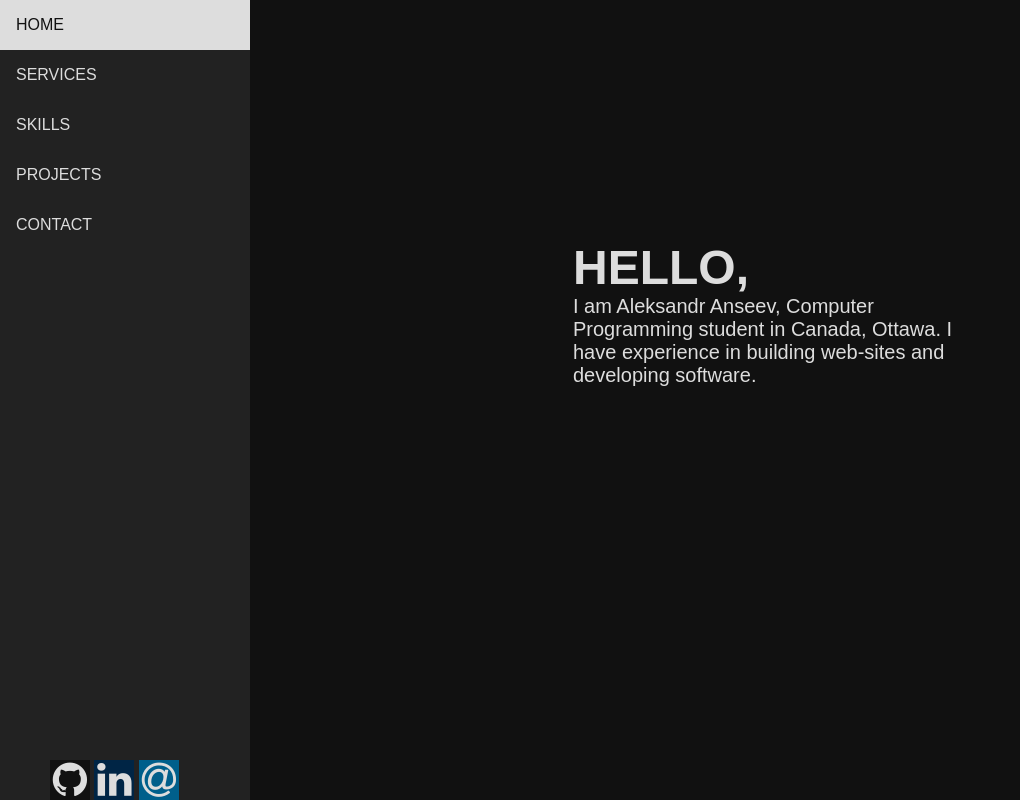
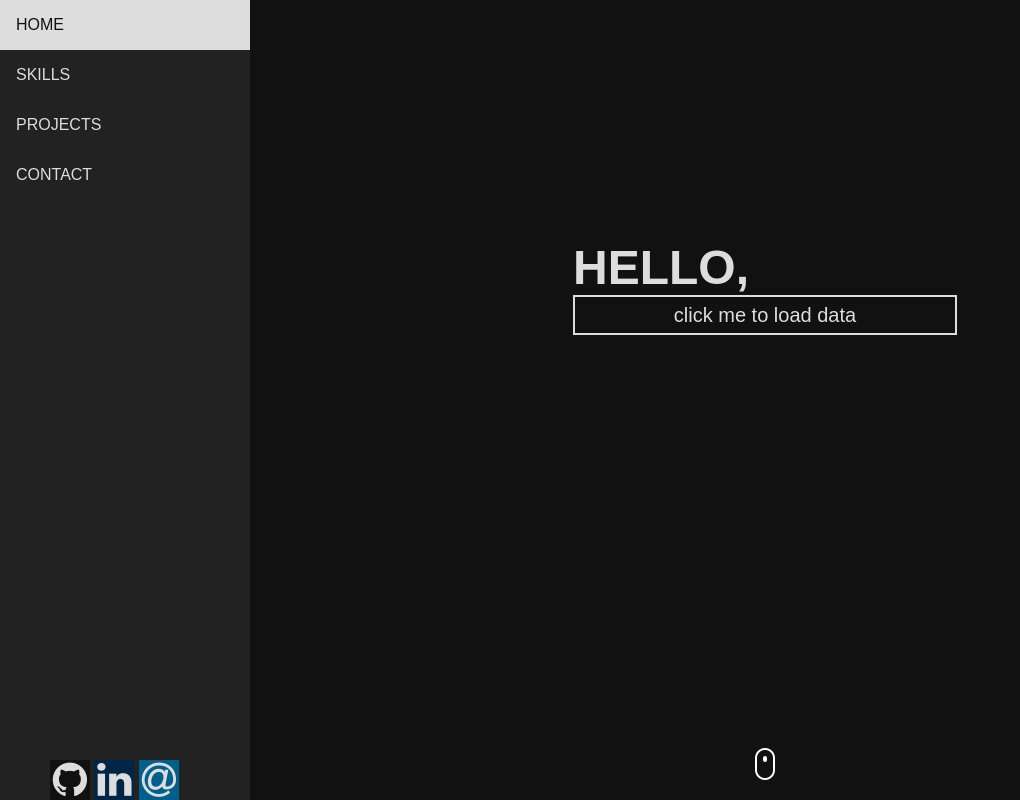
Before and after one commit to Dezwix/Web-Resume, a plain HTML site: page main-page/index.html in a window 1280 px wide. Shown: the whole page, without its empty margins (0-1020 px from the left). Drawn offline with Linux system fonts and the light colour scheme.

Commit message:
Header commit
Completed menu and first window

```diff
--- a/main-page/index.html
+++ b/main-page/index.html
@@ -9,11 +9,10 @@
     </head>
     <body>
         <div id="sidenav">
-            <a href="#" class="link active">HOME</a>
-            <a href="#" class="link">SERVICES</a>
-            <a href="#" class="link">SKILLS</a>
-            <a href="#" class="link">PROJECTS</a>
-            <a href="#" class="link">CONTACT</a>
+            <a href="#home" class="link active">HOME</a>
+            <a href="#skills" class="link">SKILLS</a>
+            <a href="#projects" class="link">PROJECTS</a>
+            <a href="#contact" class="link">CONTACT</a>
             <div class="footer">
                 <ul class="social-icons list-inline">
                     <li class="list-inline-item">
@@ -30,27 +29,24 @@
           </div>
 
           <div class="content">
-            <div class="heading">
+            <div class="heading" id="home">
                 <h1>HELLO,</h1>
-                <p>I am Aleksandr Anseev, Computer Programming student
-                    in Canada, Ottawa. I have experience in building
-                    web-sites and developing software.
-                </p>
+                <button onclick="typeWriter()" id="typeBtn">click me to load data</button>
+                <p id="type"></p>
+                <span class="container">
+                    <img src="../images/mouse-icon.png" width="32px" height="32px" class="mouse-icon">
+                </span>
             </div>
             <hr class="break-line">
-            <div class="second">
-                <h1>SERVICES</h1>
-            </div>
-            <hr class="break-line">
-            <div class="second">
+            <div class="second" id="skills">
                 <h1>SKILLS</h1>
             </div>
             <hr class="break-line">
-            <div class="second">
+            <div class="second" id="projects">
                 <h1>PROJECTS</h1>
             </div>
             <hr class="break-line">
-            <div class="second">
+            <div class="second" id="contact">
                 <h1>CONTACT</h1>
             </div>
           </div>
--- a/main-page/script.js
+++ b/main-page/script.js
@@ -7,3 +7,20 @@ for (var i = 0; i < links.length; i++) {
         this.className += " active";
     });
 }
+
+var i = 0;
+var txt = 'I am Aleksandr Anseev, Computer Programming student in Canada, Ottawa. I have experience in building web-sites and developing software. More information about my skills and epxerience you can find below!';
+var speed = 50;
+var btnOpacity = 1;
+
+function typeWriter() {
+  if (i < txt.length) {
+    document.getElementById("type").innerHTML += txt.charAt(i);
+    i++;
+    setTimeout(typeWriter, speed);
+    if(btnOpacity > 0) {
+        btnOpacity -= 0.1;
+        document.getElementById("typeBtn").style.opacity = btnOpacity;
+    }
+  }
+}
--- a/main-page/style.css
+++ b/main-page/style.css
@@ -3,6 +3,8 @@
     padding: 0;
     box-sizing: border-box;
 }
+
+html { scroll-behavior: smooth; }
 
 body {
     margin: 0;
@@ -10,6 +12,18 @@ body {
     font-family: Arial, Helvetica, sans-serif;
     background-color: #111;
     color: #ddd;
+}
+
+button {
+    background-color: #111;
+    color: #ddd;
+    border: 2px #ddd solid;
+}
+
+#typeBtn {
+    width: 100%;
+    height: 40px;
+    font-size: 20px;
 }
 
 h1 {
@@ -54,6 +68,7 @@ p {
     margin: 0;
     padding: 0;
     margin-left: 250px;
+    position: relative;
     /* padding-left: 20px; */
     vertical-align: center;
     overflow-y: auto;
@@ -74,6 +89,20 @@ p {
     padding-top: 30vh;
     width: 30vw;
     height: 100vh;
+}
+
+.container {
+    position: absolute;
+    height: 32px;
+    width: 30vw;
+    bottom: 20px;
+}
+
+.mouse-icon {
+    display: block;
+    margin-left: auto;
+    margin-right: auto;
+    width: 32px;
 }
 
 .second {
```
Also changed, not shown: images/mouse-icon.png (added).
